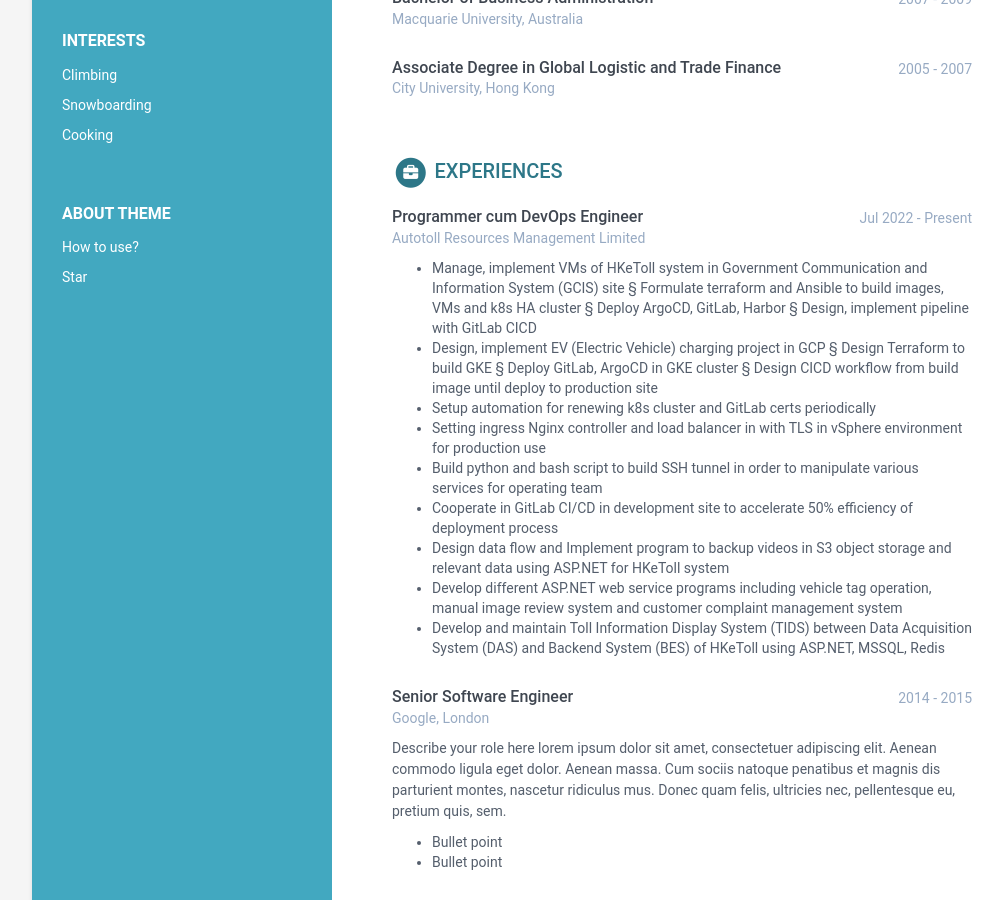
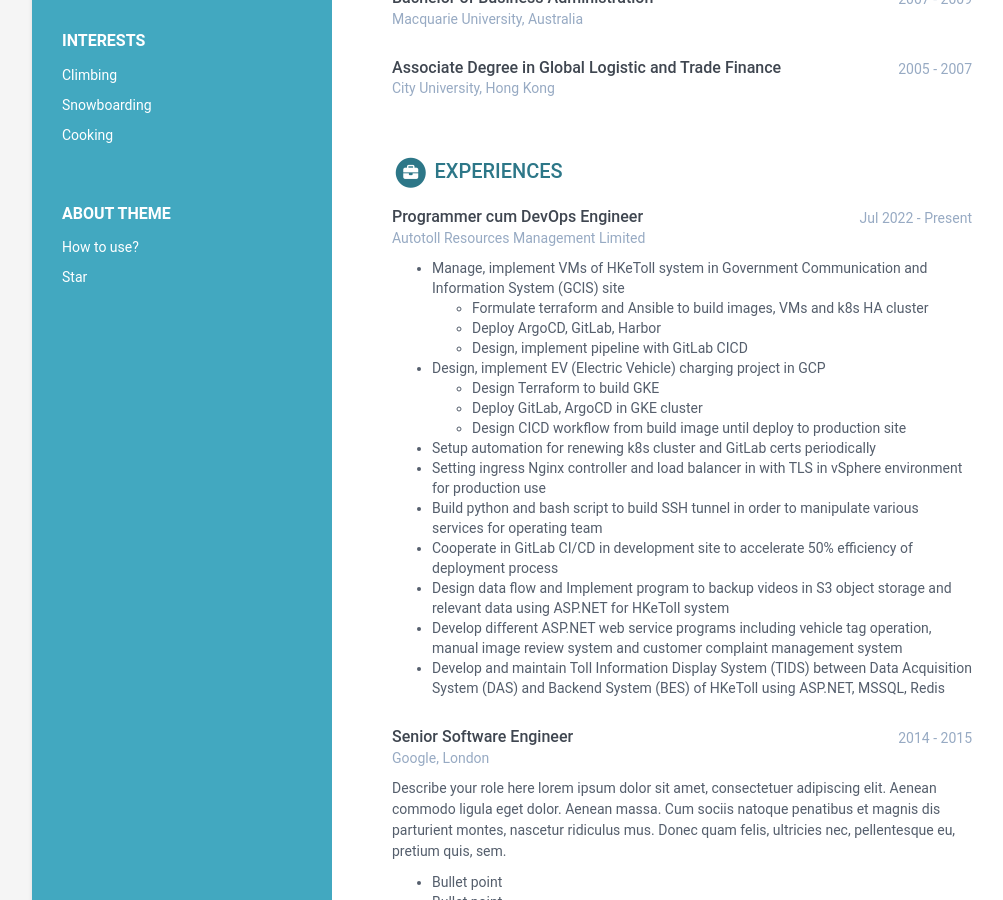
Before and after one commit to Ovvio2311/online-resume, a Jekyll site: the page built from index.html, in a window 1280 px wide and 900 px high, scrolled down 484 px. Shown: the whole window, without its empty margins (108-1111 px from the left). Built offline with Jekyll 4.4.1, drawn with Linux system fonts in a browser that asks for light colours.

```diff
--- a/_data/data.yml
+++ b/_data/data.yml
@@ -90,13 +90,13 @@ experiences:
         company: Autotoll Resources Management Limited
         details: |
           - Manage, implement VMs of HKeToll system in Government Communication and Information System (GCIS) site
-              §	Formulate terraform and Ansible to build images, VMs and k8s HA cluster
-              §	Deploy ArgoCD, GitLab, Harbor
-              §	Design, implement pipeline with GitLab CICD
+            - Formulate terraform and Ansible to build images, VMs and k8s HA cluster
+            - Deploy ArgoCD, GitLab, Harbor
+            - Design, implement pipeline with GitLab CICD
           - Design, implement EV (Electric Vehicle) charging project in GCP
-              §	Design Terraform to build GKE
-              §	Deploy GitLab, ArgoCD in GKE cluster
-              §	Design CICD workflow from build image until deploy to production site
+            - Design Terraform to build GKE
+            - Deploy GitLab, ArgoCD in GKE cluster
+            - Design CICD workflow from build image until deploy to production site
           - Setup automation for renewing k8s cluster and GitLab certs periodically
           - Setting ingress Nginx controller and load balancer in with TLS in vSphere environment for production use
           - Build python and bash script to build SSH tunnel in order to manipulate various services for operating team
```
